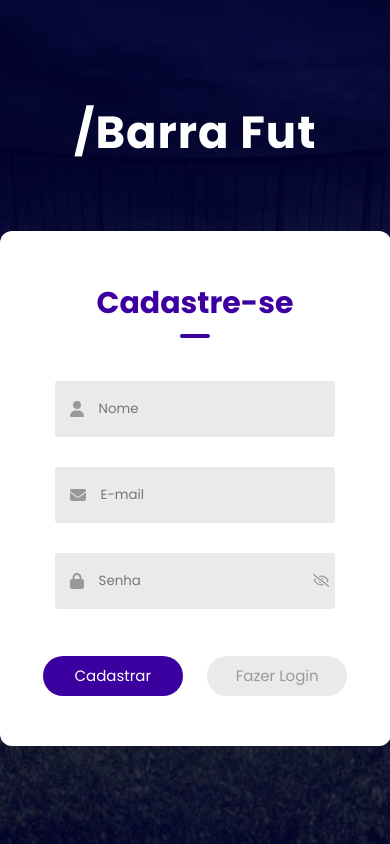
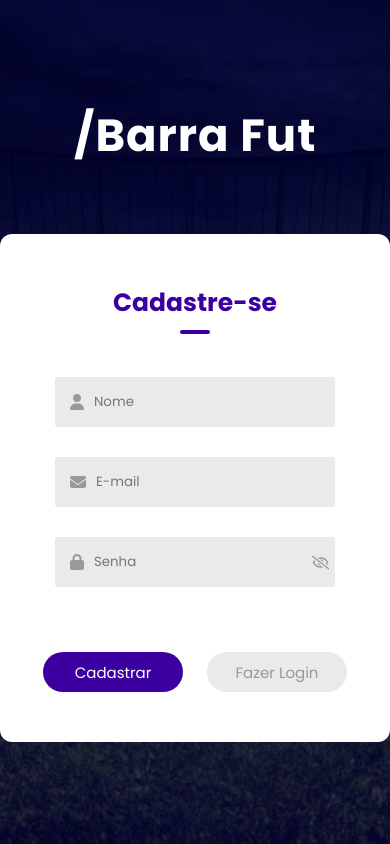
Before and after one commit to RafaelVieiraGt/BarraFut, a React (Create React App) app: page / in a window 390 px wide. Built offline with nearby package versions, Linux system fonts and the light colour scheme.

Commit message:
responsividade

```diff
--- a/src/Pages/Home/home.css
+++ b/src/Pages/Home/home.css
@@ -171,13 +171,21 @@
         font-size: 16px;
     }
     .list ul li{
-        font-size: 16px;
+        font-size: 14px;
     }
     .localizacao{
-        font-size: 16px;
+        font-size: 14px;
     }
     .buttonarea button{
         padding: 5px 8px;
-        font-size: 15px;
+        font-size: 14px;
+    }
+    .list ul li svg{
+        width: 14px;
+        height: 14px;
+    }
+    .localizacao svg{
+        width: 14px;
+        height: 14px;
     }
 }
--- a/src/Pages/LoginRegister/login.css
+++ b/src/Pages/LoginRegister/login.css
@@ -187,6 +187,13 @@ span{
 
 @media (max-width: 500px){
     .formbox{
-        max-width: 400px;
+        max-width: 350px;
+    }
+    .formbox h1{
+        font-size: 25px;
+    }
+    input{
+        padding: 15px 10px;
+
     }
 }
```
Also changed, not shown: 2 other files (tests, documents, lock files or other folders).
